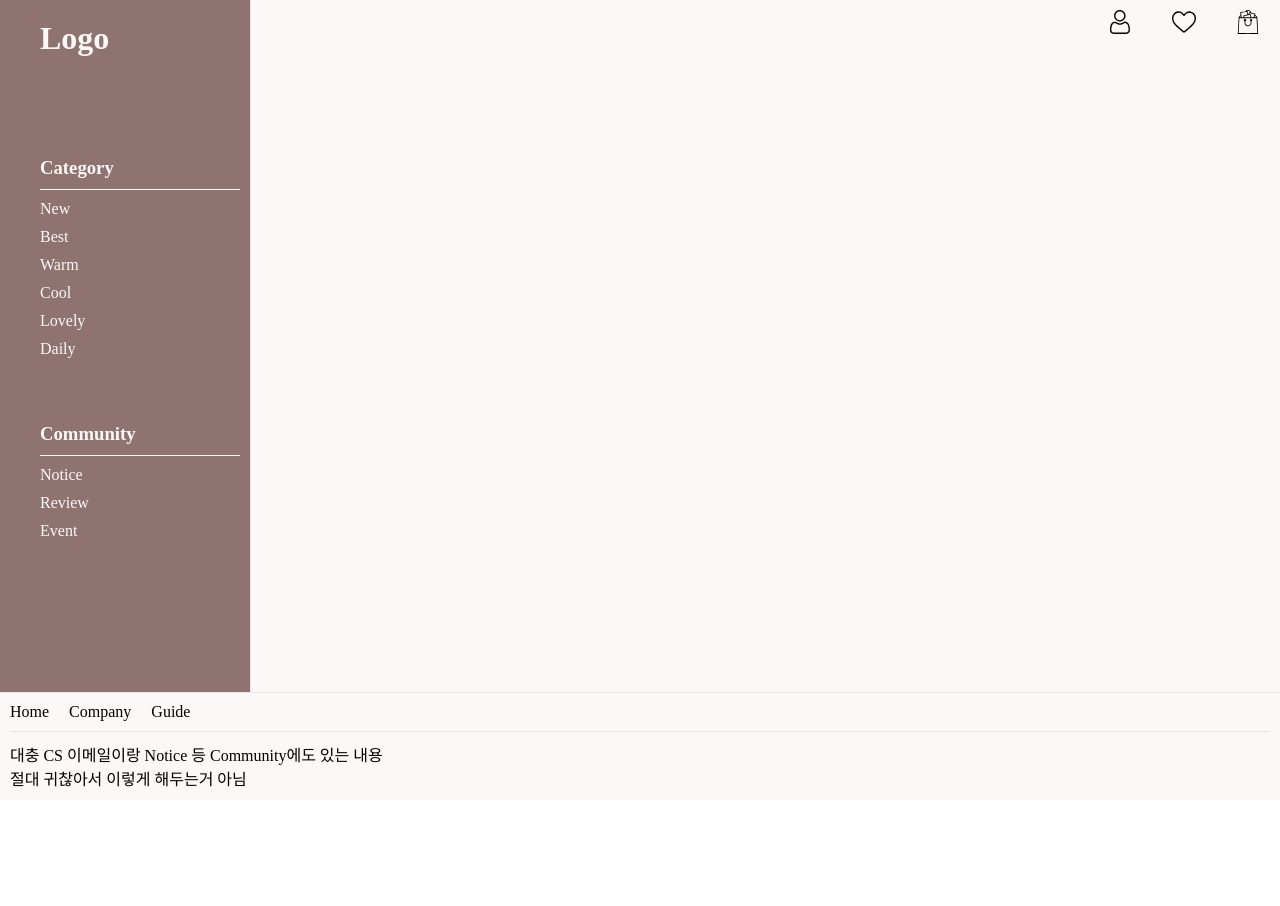
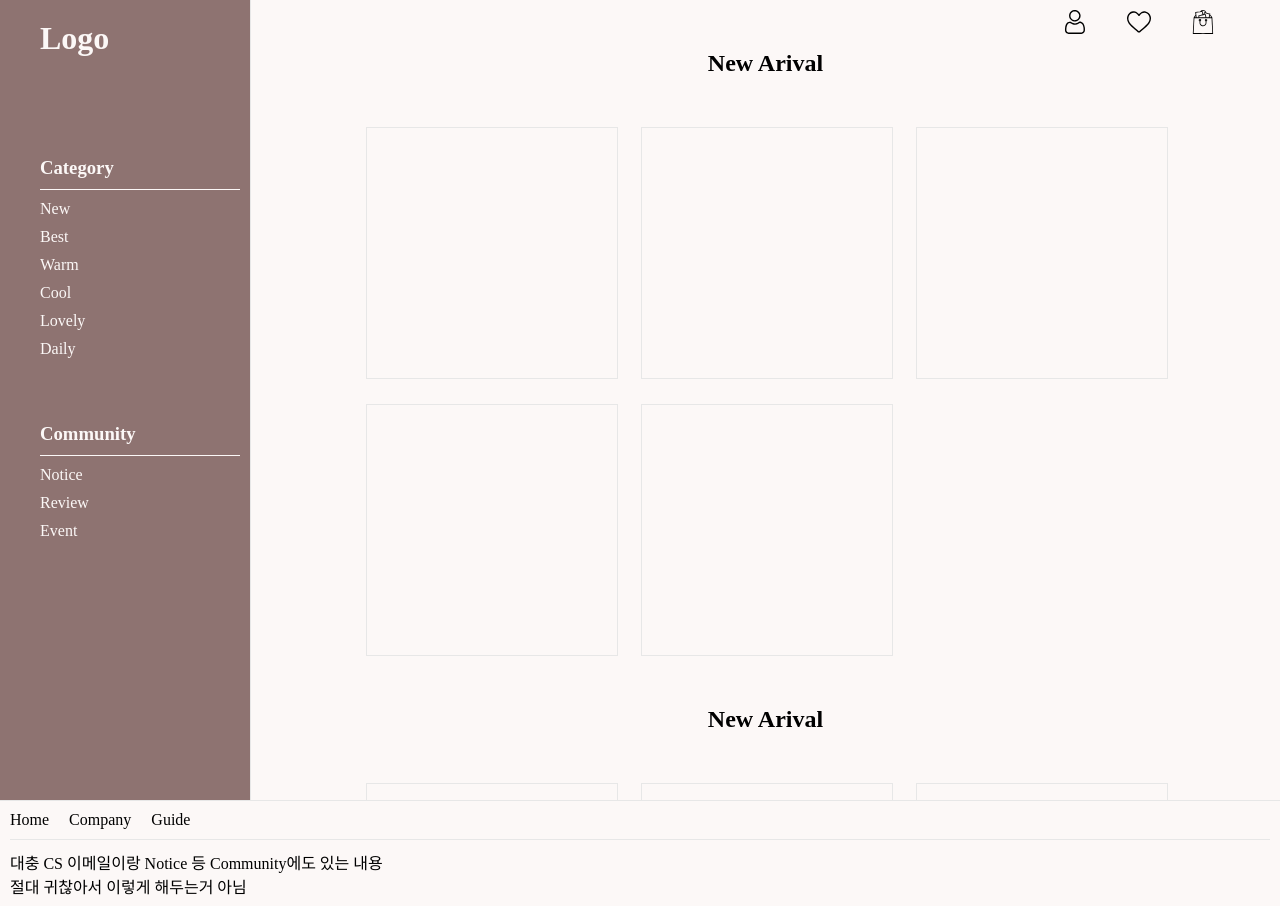
Before and after one commit to gnemek20/perfume-front, a Vue app: page / in a window 1280 px wide. Shown: the part 500-1406 px from the top of the page. Before the commit the page ends 1300 px from the top, so only its background shows below. Built offline with nearby package versions, Linux system fonts and the light colour scheme.

Commit message:
마지막 업데이트

```diff
--- a/src/components/Base.vue
+++ b/src/components/Base.vue
@@ -28,7 +28,7 @@
       </div>
       <div id="content" class="content flex justify-center max-width">
         <div class="lock-width max-width">
-          <div class="flex mr-5px pt-10px pr-10px">
+          <div class="absolute right-0px flex mr-50px pt-10px pr-10px">
             <div class="flex left-auto">
               <div ref="user" class="cursor-pointer flex flex-column justify-start align-center pr-5px pl-5px relative" @mouseenter="mouseEnterUser" @mouseleave="mouseLeaveUser">
                 <img src="@/assets/icons/user.svg" width="24px">
--- /dev/null
+++ b/src/components/Frame.vue
@@ -0,0 +1,14 @@
+<template>
+  <div class="frame">
+    <slot />
+  </div>
+</template>
+
+<style lang="scss" scoped>
+.frame {
+  display: flex;
+  border: 1px solid #e7e7e7;
+  width: 250px;
+  height: 250px;
+}
+</style>
--- a/src/styles/default.scss
+++ b/src/styles/default.scss
@@ -129,6 +129,22 @@ hr {
 
 .border-solid {
   border: 1px solid #e7e7e7;
+}
+
+.bt-none {
+  border-top: none;
+}
+
+.br-none {
+  border-right: none;
+}
+
+.bb-none {
+  border-bottom: none;
+}
+
+.bl-none {
+  border-left: none;
 }
 
 .radius-5px {
@@ -320,7 +336,7 @@ hr {
 }
 
 .lock-width {
-  max-width: 1100px;
+  max-width: 1400px;
 }
 
 .max-height {
--- a/src/views/Landing.vue
+++ b/src/views/Landing.vue
@@ -2,6 +2,28 @@
   <div>
     <Banner />
     <Base>
+      <div class="flex flex-column justify-center">
+        <div class="mt-50px mb-50px">
+          <h2 class="text-center">New Arival</h2>
+        </div>
+        <div class="list">
+          <Frame></Frame>
+          <Frame></Frame>
+          <Frame></Frame>
+          <Frame></Frame>
+          <Frame></Frame>
+        </div>
+        <div class="mt-50px mb-50px">
+          <h2 class="text-center">New Arival</h2>
+        </div>
+        <div class="list">
+          <Frame></Frame>
+          <Frame></Frame>
+          <Frame></Frame>
+          <Frame></Frame>
+          <Frame></Frame>
+        </div>
+      </div>
     </Base>
   </div>
 </template>
@@ -9,11 +31,13 @@
 <script>
 import Banner from '@/components/Banner.vue'
 import Base from '@/components/Base.vue'
+import Frame from '@/components/Frame.vue'
 
 export default {
   components: {
     Banner,
-    Base
+    Base,
+    Frame
   },
   data() {
     return {
@@ -37,3 +61,12 @@ export default {
   }
 }
 </script>
+
+<style lang="scss" scoped>
+.list {
+  justify-content: center;
+  display: grid;
+  grid-template-columns: repeat(auto-fit, 250px);
+  gap: 25px;
+}
+</style>
--- a/src/views/sign/In.vue
+++ b/src/views/sign/In.vue
@@ -1,8 +1,30 @@
 <template>
   <div>
     <Base>
-      <div class="flex flex-column">
-        <p>하하 로그인을 하라!!</p>
+      <div class="flex justify-center">
+        <div class="flex flex-column mt-50px">
+          <div class="mb-30px">
+            <div class="text-center">
+              <h1>로그인</h1>
+            </div>
+            <div class="text-center">
+              <h5>짧은 소개</h5>
+            </div>
+          </div>
+          <div class="flex pt-20px pr-20px pb-20px pl-20px border-solid radius-5px">
+            <div class="flex flex-column mr-5px">
+              <div class="flex">
+                <input class="border-solid bb-none pt-10px pr-10px pb-10px pl-10px" type="text" name="id" placeholder="아이디">
+              </div>
+              <div class="flex">
+                <input class="border-solid bt-none pt-10px pr-10px pb-10px pl-10px" type="password" name="pwd" placeholder="비밀번호">
+              </div>
+            </div>
+            <div class="flex ml-5px">
+              <button class="cursor-pointer">로그인</button>
+            </div>
+          </div>
+        </div>
       </div>
     </Base>
   </div>
@@ -17,3 +39,9 @@ export default {
   }
 }
 </script>
+
+<style lang="scss" scoped>
+input {
+  outline: none;
+}
+</style>
```
